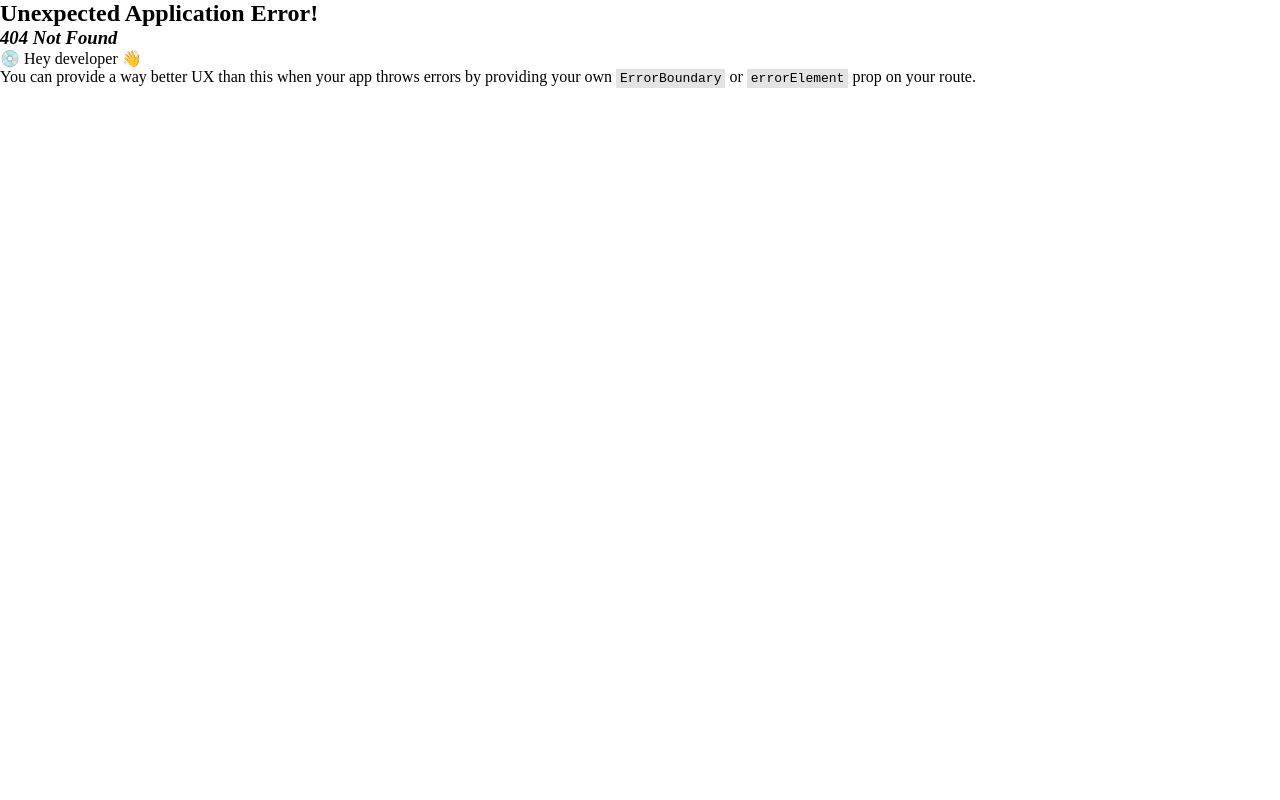
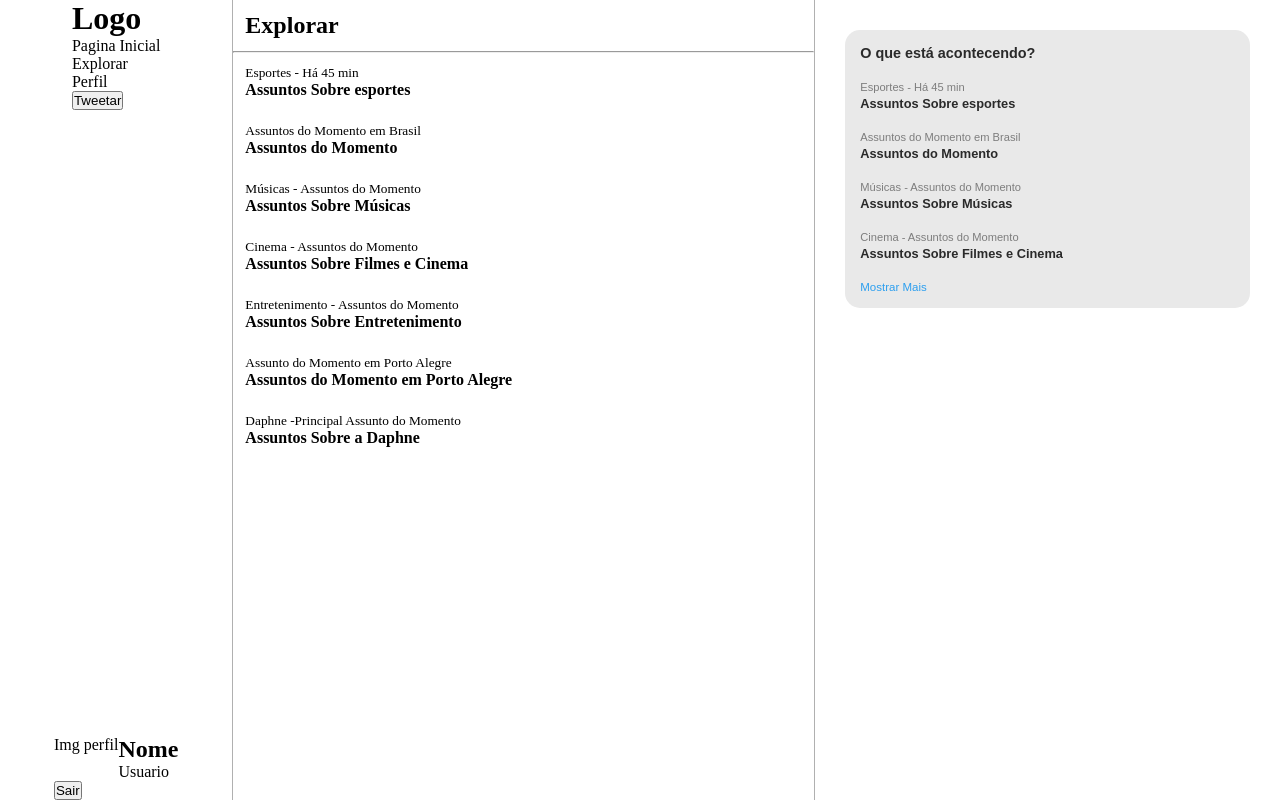
Before and after one commit to marcelo-alldo/growtwitter-18-ed-front, a React (Vite) app: page /explore in a window 1280 px wide. Before the commit this address had no page. Built offline with nearby package versions, Linux system fonts and the light colour scheme.

Commit message:
feat: Add Explore , Explore Routes , Componente ExploreStyled

```diff
--- /dev/null
+++ b/src/components/explore/ExploreStyled.tsx
@@ -0,0 +1,10 @@
+import styled from 'styled-components';
+
+const ExploreStyled = styled.div`
+  padding: 12px;
+  display: flex;
+  flex-direction: column;
+  justify-content: space-between;
+`;
+
+export default ExploreStyled;
--- /dev/null
+++ b/src/pages/Explore.tsx
@@ -0,0 +1,43 @@
+import ExploreStyled from '../components/explore/ExploreStyled';
+import DefaultLayout from '../config/layout/DefaultLayout';
+
+function Explore() {
+  return (
+    <DefaultLayout>
+      <ExploreStyled>
+        <h2>Explorar</h2>
+      </ExploreStyled>
+      <hr />
+
+      <ExploreStyled>
+        <small>Esportes - Há 45 min</small>
+        <b>Assuntos Sobre esportes</b>
+      </ExploreStyled>
+      <ExploreStyled>
+        <small>Assuntos do Momento em Brasil</small>
+        <b>Assuntos do Momento</b>
+      </ExploreStyled>
+      <ExploreStyled>
+        <small>Músicas - Assuntos do Momento</small>
+        <b>Assuntos Sobre Músicas</b>
+      </ExploreStyled>
+      <ExploreStyled>
+        <small>Cinema - Assuntos do Momento</small>
+        <b>Assuntos Sobre Filmes e Cinema</b>
+      </ExploreStyled>
+      <ExploreStyled>
+        <small>Entretenimento - Assuntos do Momento</small>
+        <b>Assuntos Sobre Entretenimento</b>
+      </ExploreStyled>
+      <ExploreStyled>
+        <small>Assunto do Momento em Porto Alegre</small>
+        <b>Assuntos do Momento em Porto Alegre</b>
+      </ExploreStyled>
+      <ExploreStyled>
+        <small>Daphne -Principal Assunto do Momento</small>
+        <b>Assuntos Sobre a Daphne</b>
+      </ExploreStyled>
+    </DefaultLayout>
+  );
+}
+export default Explore;
--- a/src/routes/AppRoutes.tsx
+++ b/src/routes/AppRoutes.tsx
@@ -3,6 +3,7 @@ import Home from '../pages/Home';
 import Login from '../pages/Login';
 import Error404 from '../pages/Error404';
 import CreateAccount from '../pages/CreateAccount';
+import Explore from '../pages/Explore';
 
 const router = createBrowserRouter([
   {
@@ -20,6 +21,11 @@ const router = createBrowserRouter([
     element: <Home />,
   },
   {
+    path: '/explore',
+    element: <Explore />,
+    errorElement: <Error404 />,
+  },
+  {
     path: '/create-account',
     element: <CreateAccount />,
     errorElement: <Error404 />,
```
